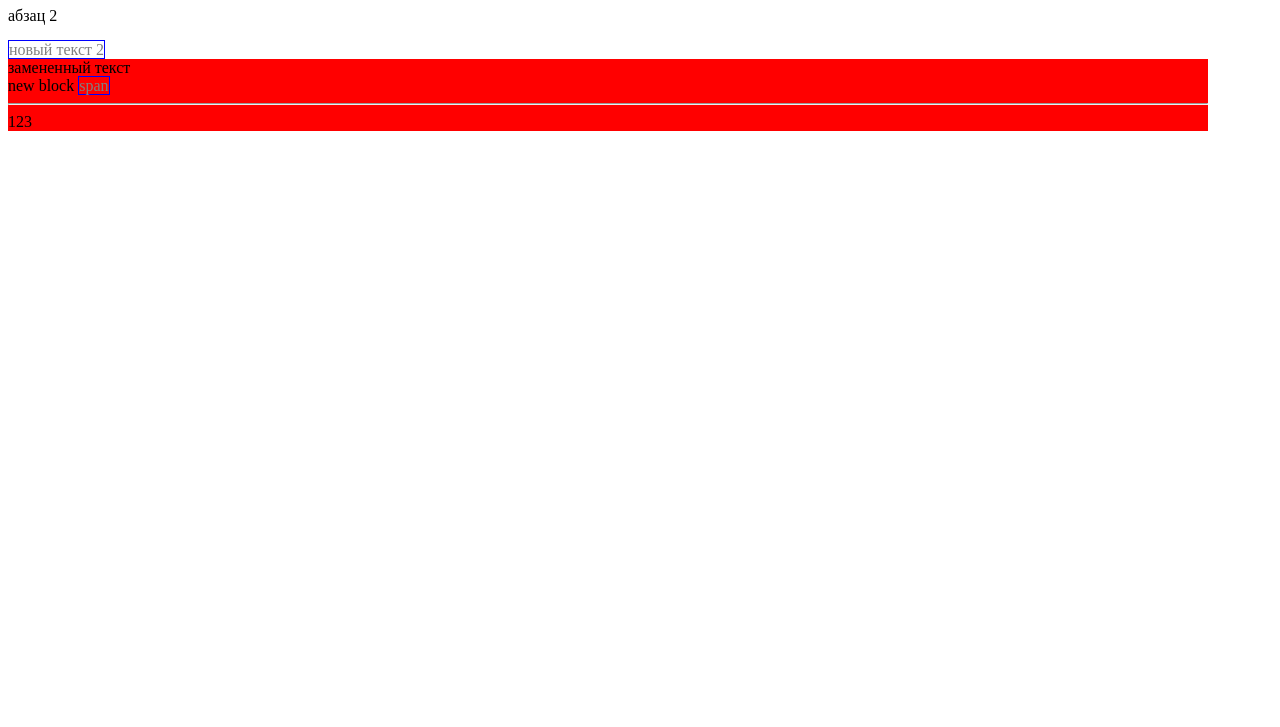
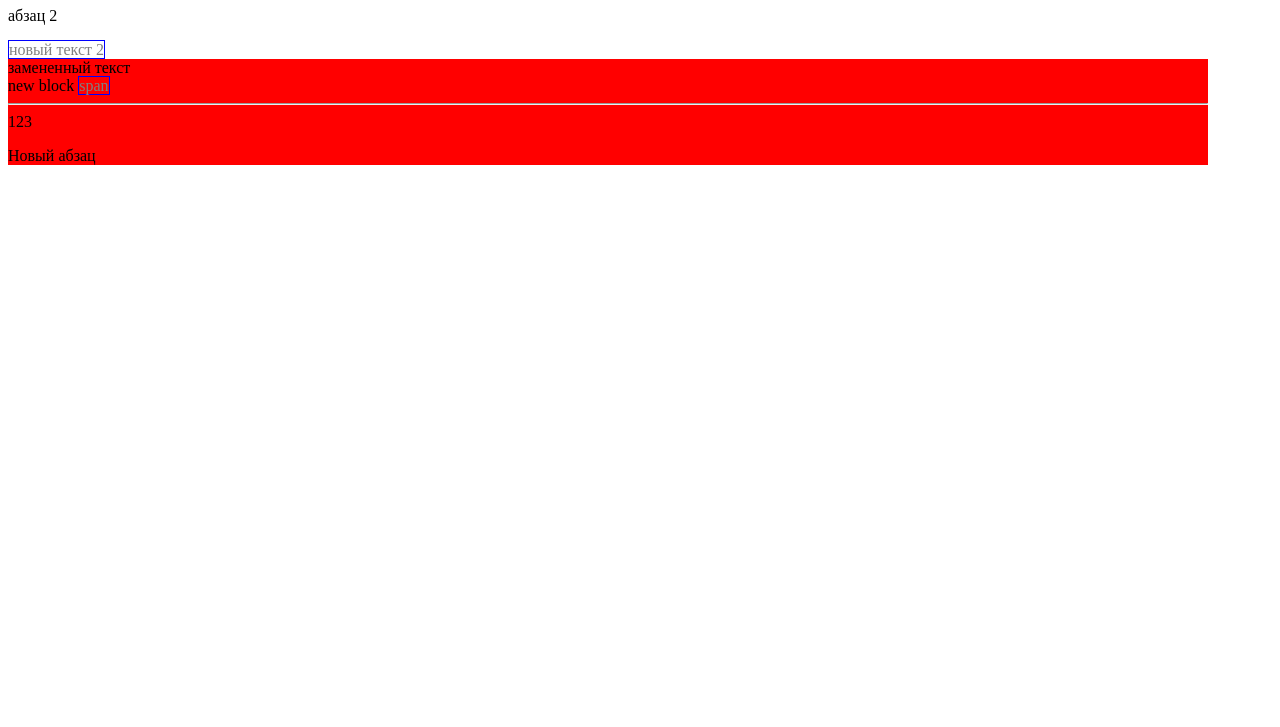
Before and after one commit to AlekseiZhukov/gitproject, a plain HTML site: page index.html in a window 1280 px wide. Shown: the part 73-800 px from the top of the page. Drawn offline with Linux system fonts and the light colour scheme.

Commit message:
muchange

```diff
--- a/index.html
+++ b/index.html
@@ -16,6 +16,7 @@
 <span>span</span>
     <br>
     <hr>123
+    <p>Новый абзац</p>
 </div>
  <script src="src/script.js"></script>
 </body>
```
